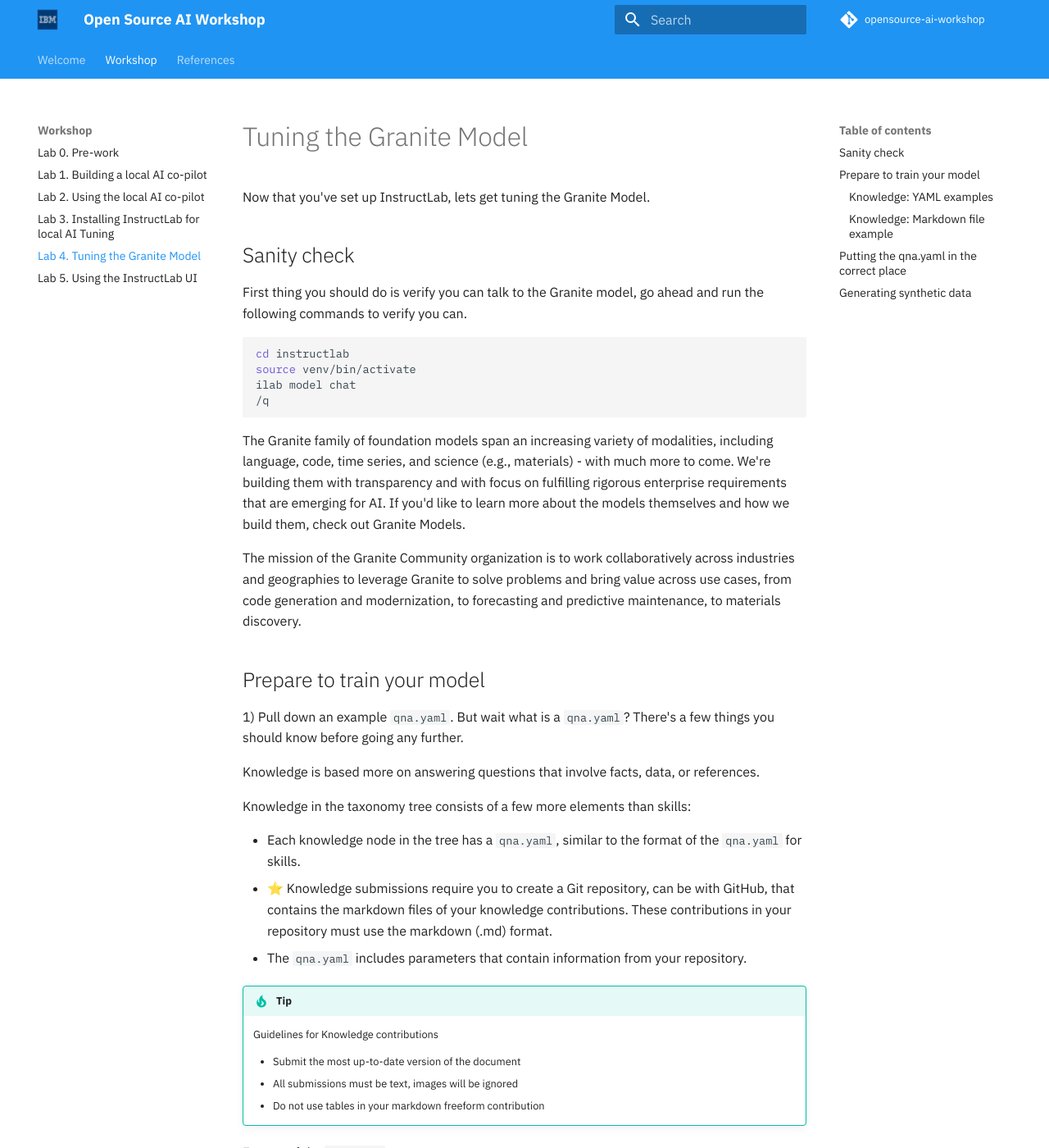
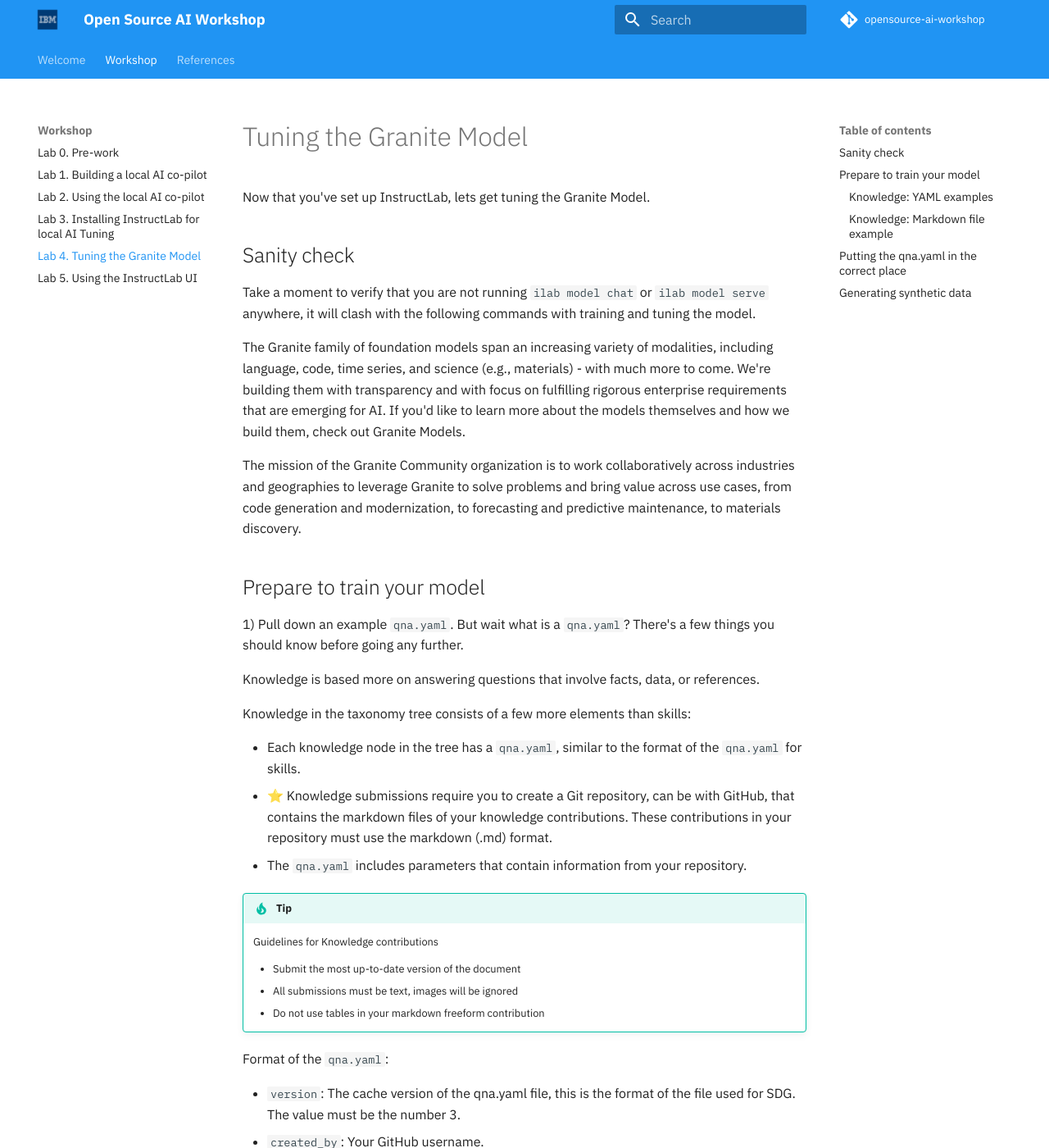
Before and after one commit to IBM/opensource-ai-workshop, an MkDocs documentation site: the page built from docs/lab-4/README.md, in a window 1280 px wide and 1400 px high. Shown: the whole window at 82% size. Built offline with MkDocs 1.6.1 and Material for MkDocs 9.7.7, drawn with Linux system fonts in a browser that asks for light colours; comment, search, counter and statistics services are not loaded; some of the changed text lies outside the part shown.

Commit message:
taking out the sanity check and adding a better one

````diff
--- a/docs/lab-4/README.md
+++ b/docs/lab-4/README.md
@@ -4,15 +4,8 @@
 
 ## Sanity check
 
-First thing you should do is verify you can talk to the Granite model, go ahead and run
-the following commands to verify you can.
-
-```bash
-cd instructlab
-source venv/bin/activate
-ilab model chat
-/q
-```
+Take a moment to verify that you are not running `ilab model chat` or `ilab model serve` anywhere,
+it will clash with the following commands with training and tuning the model.
 
 The Granite family of foundation models span an increasing variety of modalities, including language, code, time series, and science (e.g., materials) - with much more to come. We're building them with transparency and with focus on fulfilling rigorous enterprise requirements that are emerging for AI. If you'd like to learn more about the models themselves and how we build them, check out Granite Models.
 
@@ -39,7 +32,7 @@
 
 Format of the `qna.yaml`:
 
-- `version`: The chache verion of the qna.yaml file, this is the format of the file used for SDG. The value must be the number 3.
+- `version`: The cache version of the qna.yaml file, this is the format of the file used for SDG. The value must be the number 3.
 - `created_by`: Your GitHub username.
 - `domain`: Specify the category of the knowledge.
 - `seed_examples`: A collection of key/value entries.
@@ -271,7 +264,7 @@
 2) Next we need to generate the data, this is done with the following command:
 
 ```bash
-ilab data generate --pipeline full --model ~/.cache/instructlab/models/merlinite-7b-lab-Q4_K_M.gguf --model-family mixtral
+ilab data generate
 ```
 
 This can take some time, take note of the time in the right hand corner, this is building 1000 questions off of your initial 15.
@@ -281,7 +274,7 @@
 hopefully you can take a lunch break or something while this is running.
 
 ```bash
-ilab model train --pipeline full --effective-batch-size 64 --is-padding-free false --device mps --max-batch-len 4000 --model-dir instructlab/granite-7b-lab --tokenizer-dir models/granite-7b-lab --model-name instructlab/granite-7b-lab
+ilab model train
 ```
 
 4) When this is completed, you'll need to test this model, which is the following command:
````
